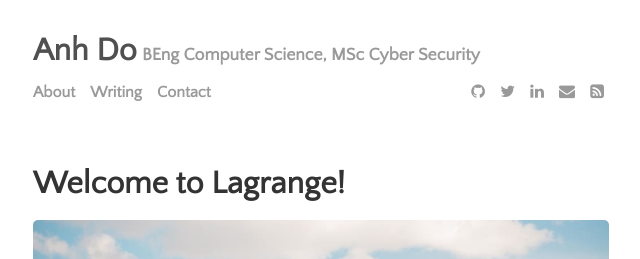
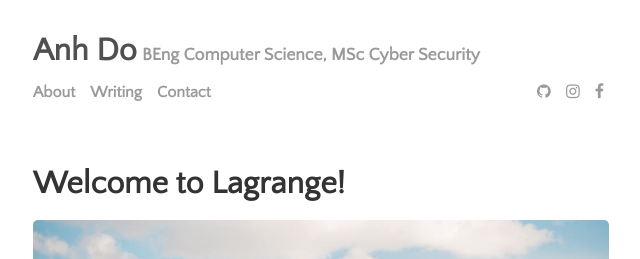
Before and after one commit to vhad500/vhad500.github.io, a Jekyll site: the page built from index.html, in a window 1280 px wide. Shown: the top 259 px of the page, without its empty margins (319-959 px from the left). Built offline with Jekyll 4.4.1, drawn with Linux system fonts in a browser that asks for light colours; nearby versions of some CDN libraries; the list of posts is cut into pages by our own code.

Commit message:
Update settings

```diff
--- a/_data/settings.yml
+++ b/_data/settings.yml
@@ -17,8 +17,6 @@ menu:
 
 # Available social icons are powered by Font Awesome, so you can use any icon that they offer
 social:
-- {icon: 'github', link: 'https://www.github.com/lenpaul'}
-- {icon: 'twitter', link: 'https://twitter.com/paululele'}
-- {icon: 'linkedin', link: 'http://www.linkedin.com/in/lenpaul/'}
-- {icon: 'envelope', link: 'mailto:l.nguyen.paul@gmail.com'}
-- {icon: 'rss-square', link: 'feed.xml'}
+- {icon: 'github', link: 'https://www.github.com/vhad500'}
+- {icon: 'instagram', link: 'https://www.instagram.com/funky.anh/'}
+- {icon: 'facebook', link: 'https://www.facebook.com/hoanganhbeo96/'}
```
